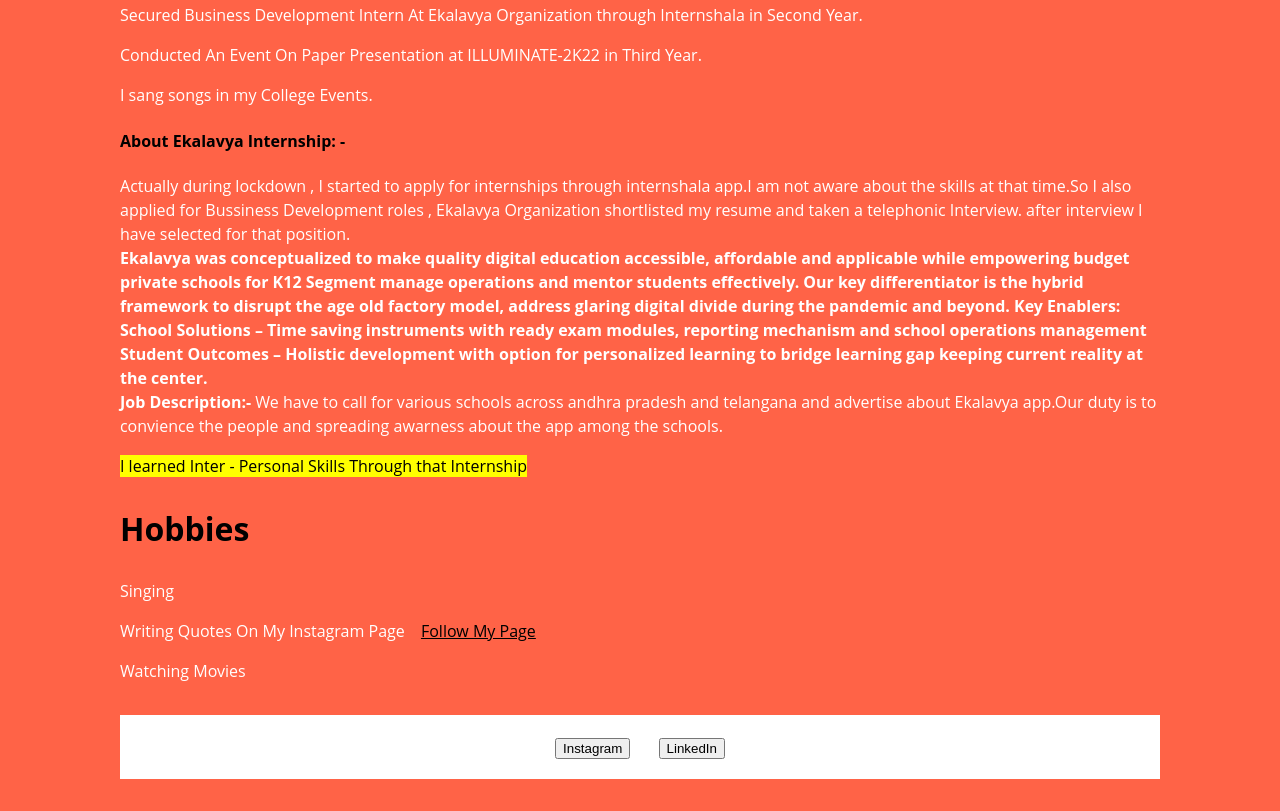
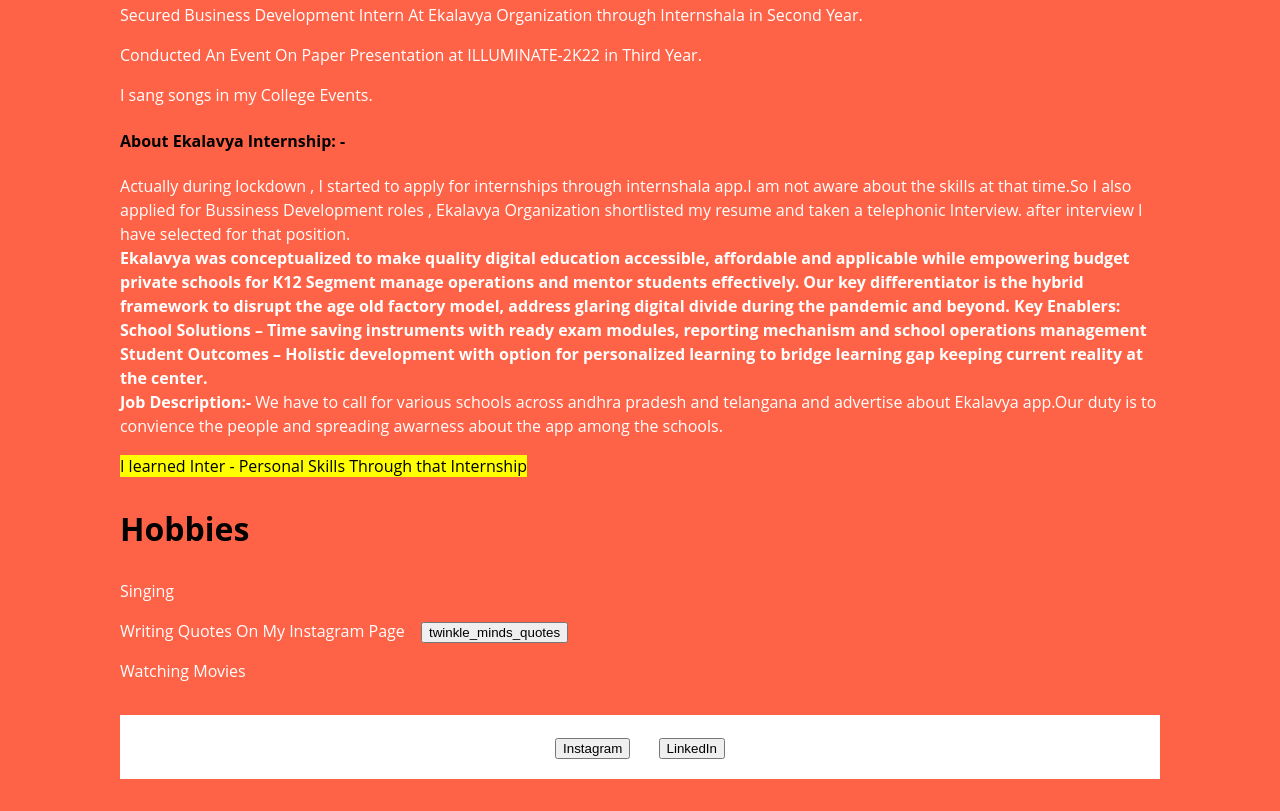
Before and after one commit to asc16s/Web-Resume, a plain HTML site: page index.html in a window 1280 px wide. Shown: the part 1438-2249 px from the top of the page. Drawn offline with Linux system fonts and the light colour scheme.

Commit message:
Update index.html

```diff
--- a/index.html
+++ b/index.html
@@ -65,7 +65,7 @@ shortlisted my resume and taken a telephonic Interview. after interview I have s
     <section>
       <h2 id=seven>Hobbies</h2>
       <p>Singing</p>
-      <p>Writing Quotes On My Instagram Page <a target="_blank" href="https://www.instagram.com/twinkle_minds_quotes/">Follow My Page</a></p>
+      <p>Writing Quotes On My Instagram Page <a target="_blank" href="https://www.instagram.com/twinkle_minds_quotes/"><button>twinkle_minds_quotes</button></a></p>
       <p>Watching Movies</p>
     </section>
     <footer class="footer">
```
